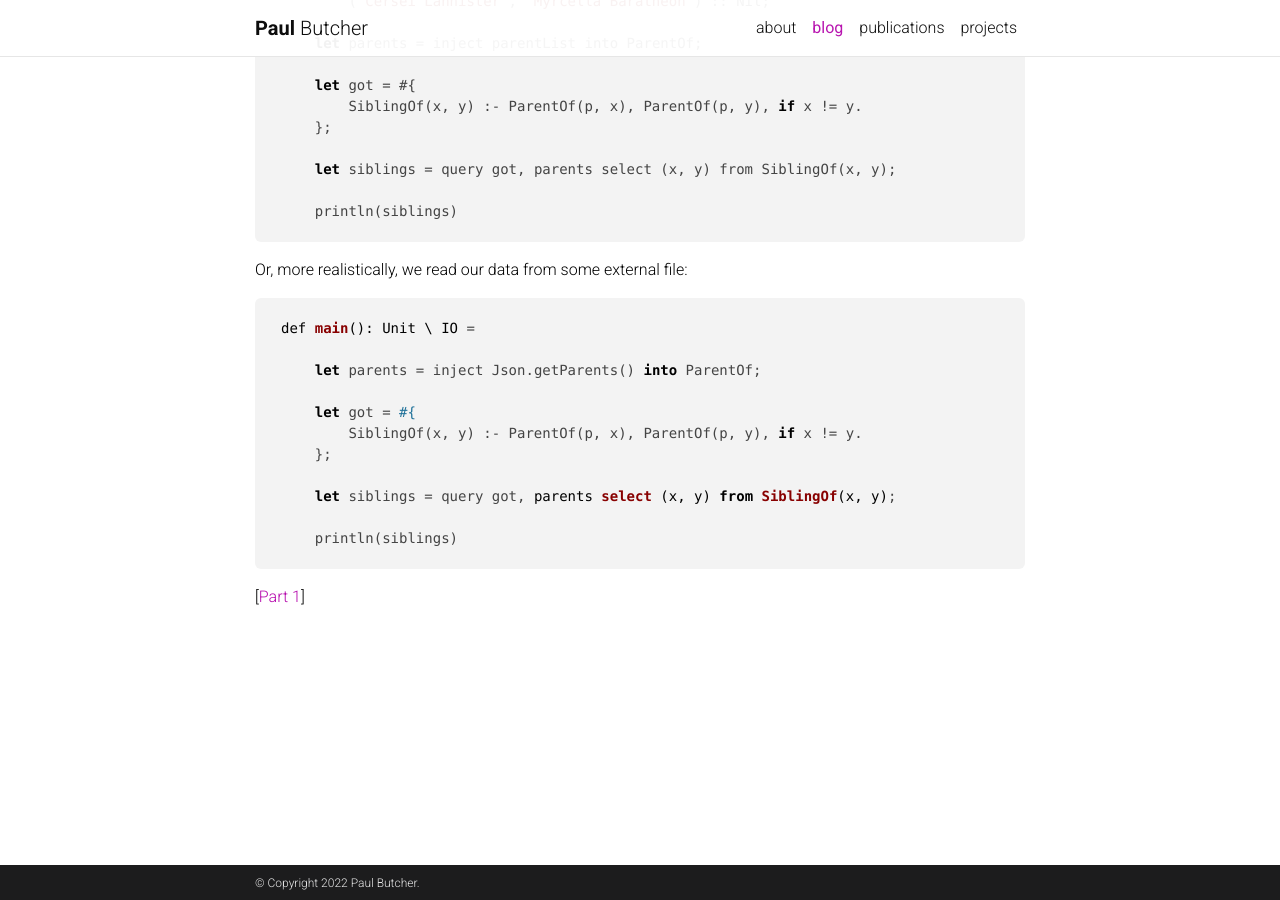
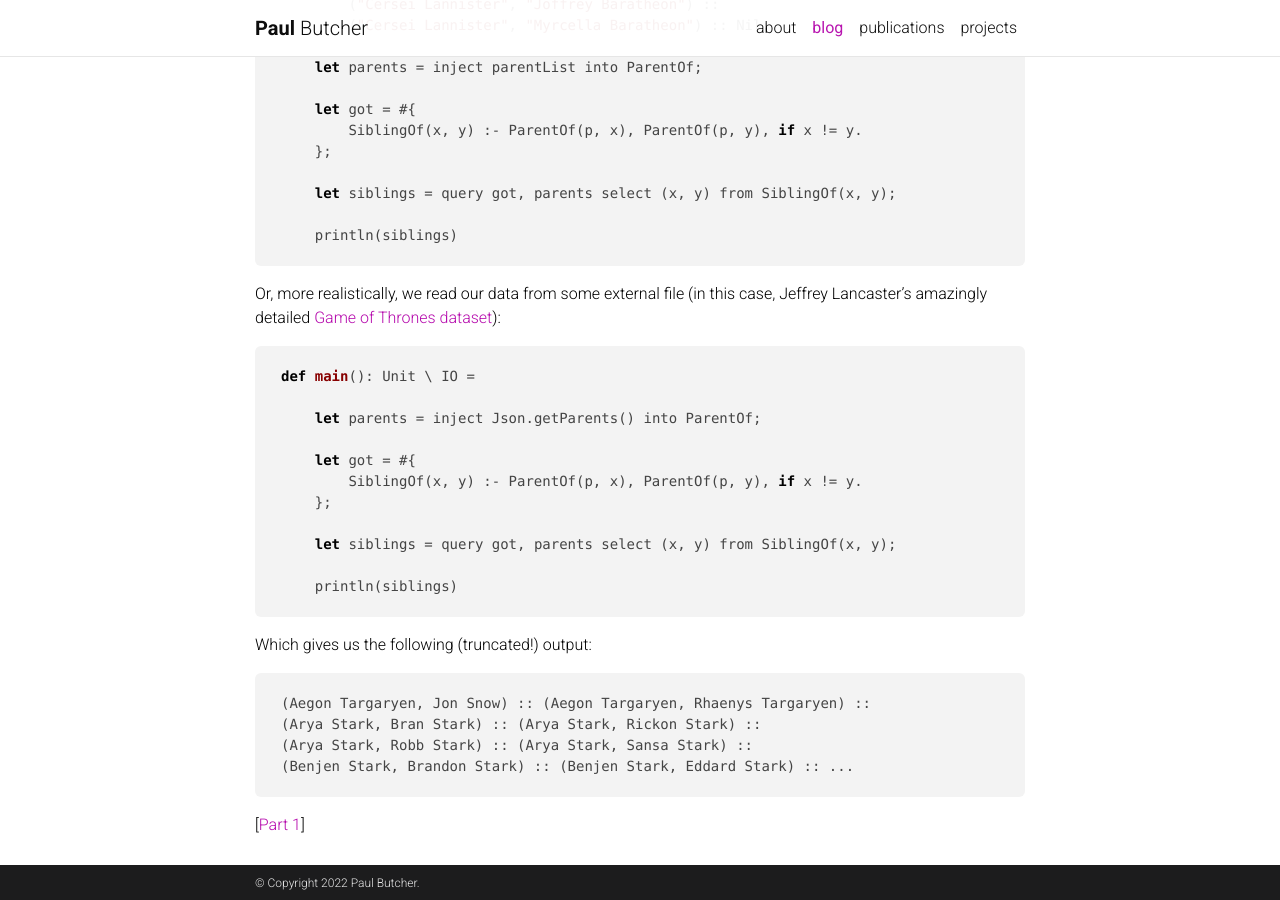
Before and after one commit to paulbutcher/paulbutcher.github.io, a Jekyll site: the page built from _posts/2022-10-23-datalog2.md, in a window 1280 px wide and 900 px high, scrolled down 1036 px. Built offline with Jekyll 4.4.1, drawn with Linux system fonts in a browser that asks for light colours; nearby versions of some CDN libraries; comment, search, counter and statistics services are not loaded; a style sheet for code colours, icons or effects is not loaded; some of the changed text lies outside the part shown.

Commit message:
Further progress on part 2

````diff
--- a/_posts/2022-10-23-datalog2.md
+++ b/_posts/2022-10-23-datalog2.md
@@ -56,7 +56,7 @@ def main(): Unit \ IO =
 ```
 {: .language-flix }
 
-Or, more realistically, we read our data from some external file:
+Or, more realistically, we read our data from some external file (in this case, Jeffrey Lancaster's amazingly detailed [Game of Thrones dataset](https://github.com/jeffreylancaster/game-of-thrones)):
 
 ```
 def main(): Unit \ IO =
@@ -71,5 +71,15 @@ def main(): Unit \ IO =
 
     println(siblings)
 ```
+{: .language-flix }
+
+Which gives us the following (truncated!) output:
+
+```
+(Aegon Targaryen, Jon Snow) :: (Aegon Targaryen, Rhaenys Targaryen) ::
+(Arya Stark, Bran Stark) :: (Arya Stark, Rickon Stark) ::
+(Arya Stark, Robb Stark) :: (Arya Stark, Sansa Stark) ::
+(Benjen Stark, Brandon Stark) :: (Benjen Stark, Eddard Stark) :: ...
+```
 
 [[Part 1](http://paulbutcher.com/blog/2022/datalog1/)]
````
Also changed, not shown: other parts of _posts/2022-10-23-datalog2.md (+1 -1 lines).
